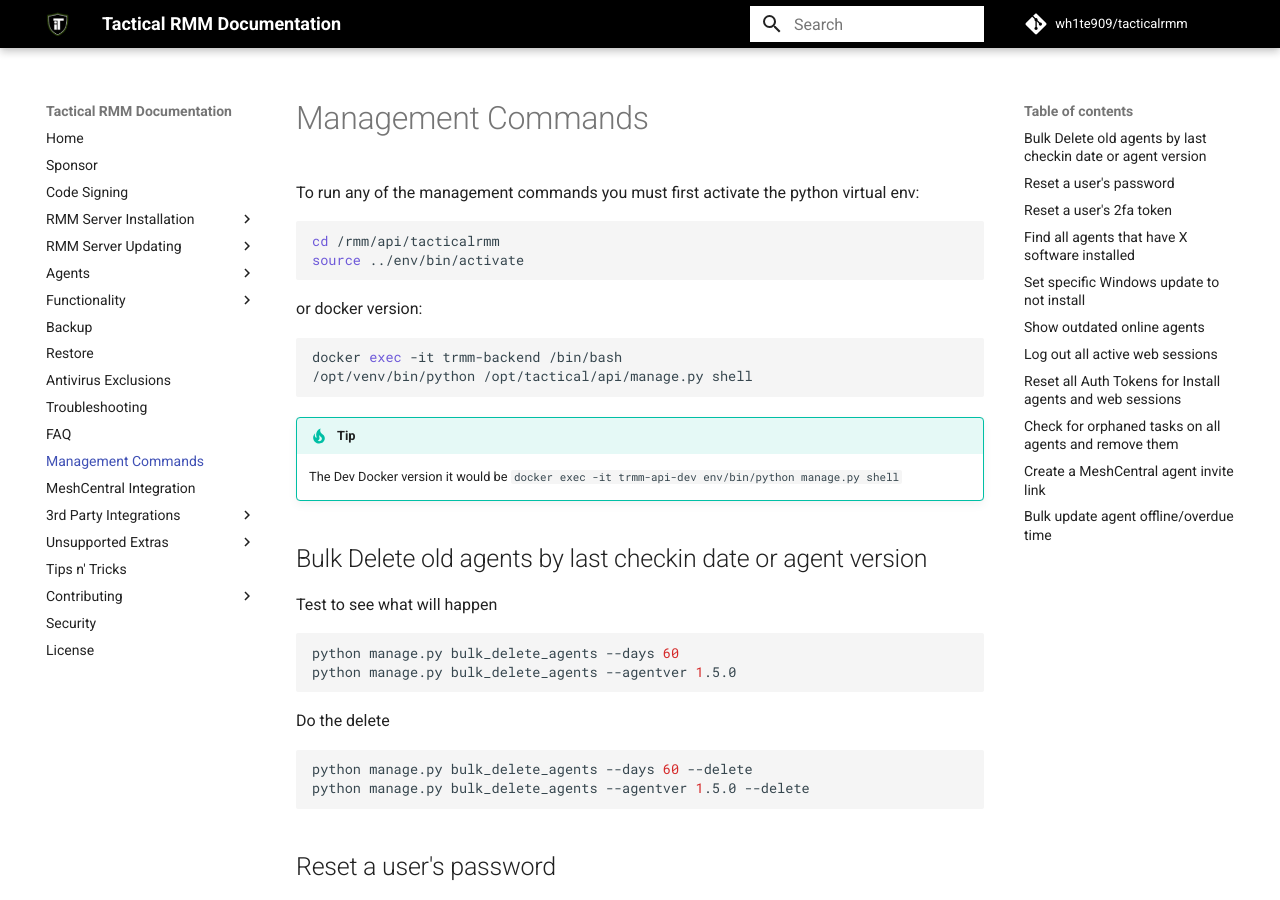
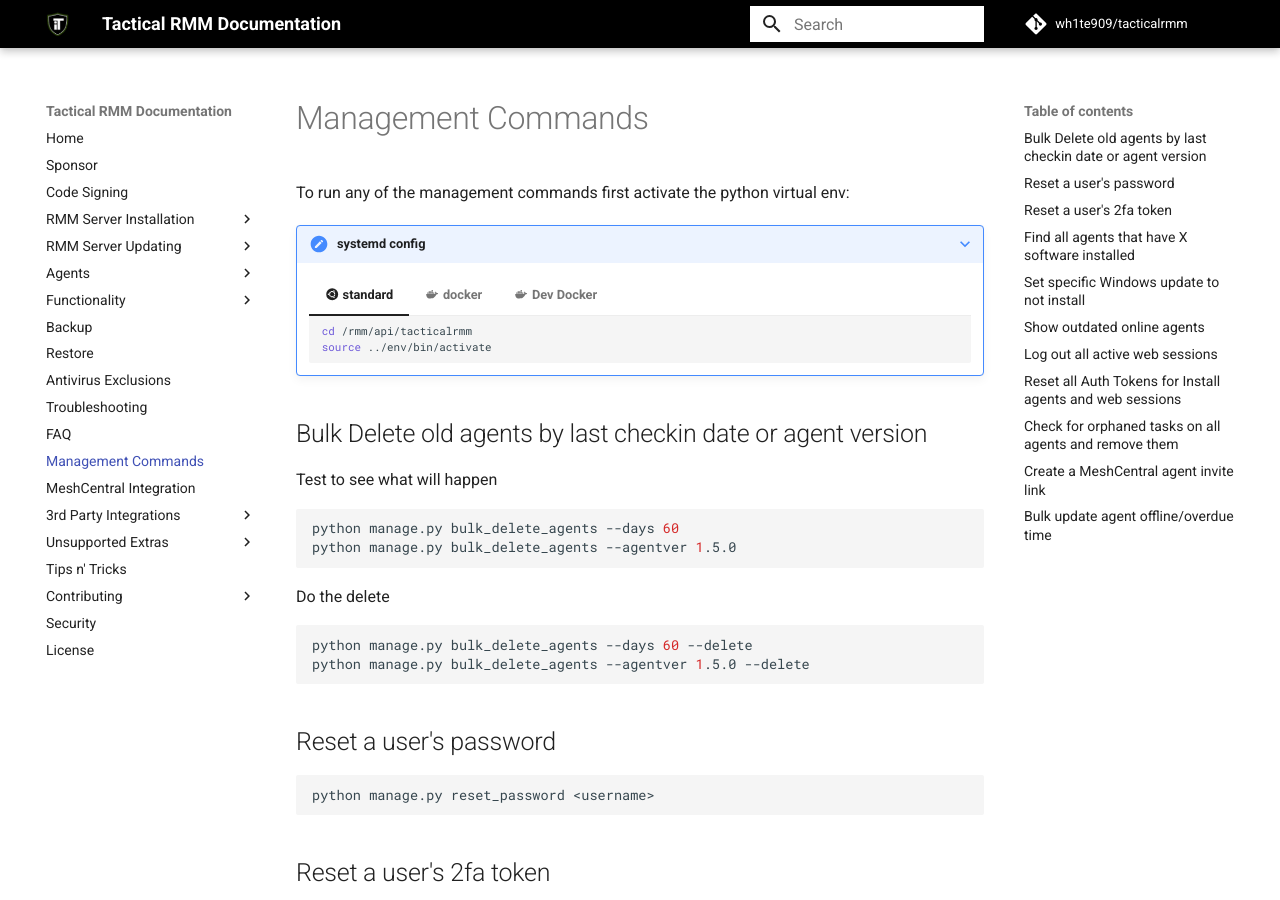
Before and after one commit to amidaware/trmm-docs, an MkDocs documentation site: the page built from docs/management_cmds.md, in a window 1280 px wide and 900 px high. Built offline with MkDocs 1.6.1 and Material for MkDocs 9.7.7, drawn with Linux system fonts in a browser that asks for light colours; comment, search, counter and statistics services are not loaded.

Commit message:
Making tabs for different versions

````diff
--- a/docs/management_cmds.md
+++ b/docs/management_cmds.md
@@ -1,21 +1,28 @@
 # Management Commands
 
-To run any of the management commands you must first activate the python virtual env:
+To run any of the management commands first activate the python virtual env:
 
-```bash
-cd /rmm/api/tacticalrmm
-source ../env/bin/activate
-```
+???+ note "systemd config"
 
-or docker version:
+    === ":material-ubuntu: standard"
 
-```bash
-docker exec -it trmm-backend /bin/bash
-/opt/venv/bin/python /opt/tactical/api/manage.py shell
-```
+        ```bash
+        cd /rmm/api/tacticalrmm
+        source ../env/bin/activate
+        ```
 
-!!!tip
-    The Dev Docker version it would be `docker exec -it trmm-api-dev env/bin/python manage.py shell`
+    === ":material-docker: docker"
+
+        ```bash
+        docker exec -it trmm-backend /bin/bash
+        /opt/venv/bin/python /opt/tactical/api/manage.py shell
+        ```
+
+    === ":material-docker: Dev Docker"
+
+        ```bash
+        docker exec -it trmm-api-dev env/bin/python manage.py shell
+        ```
 
 ## Bulk Delete old agents by last checkin date or agent version
 
````
